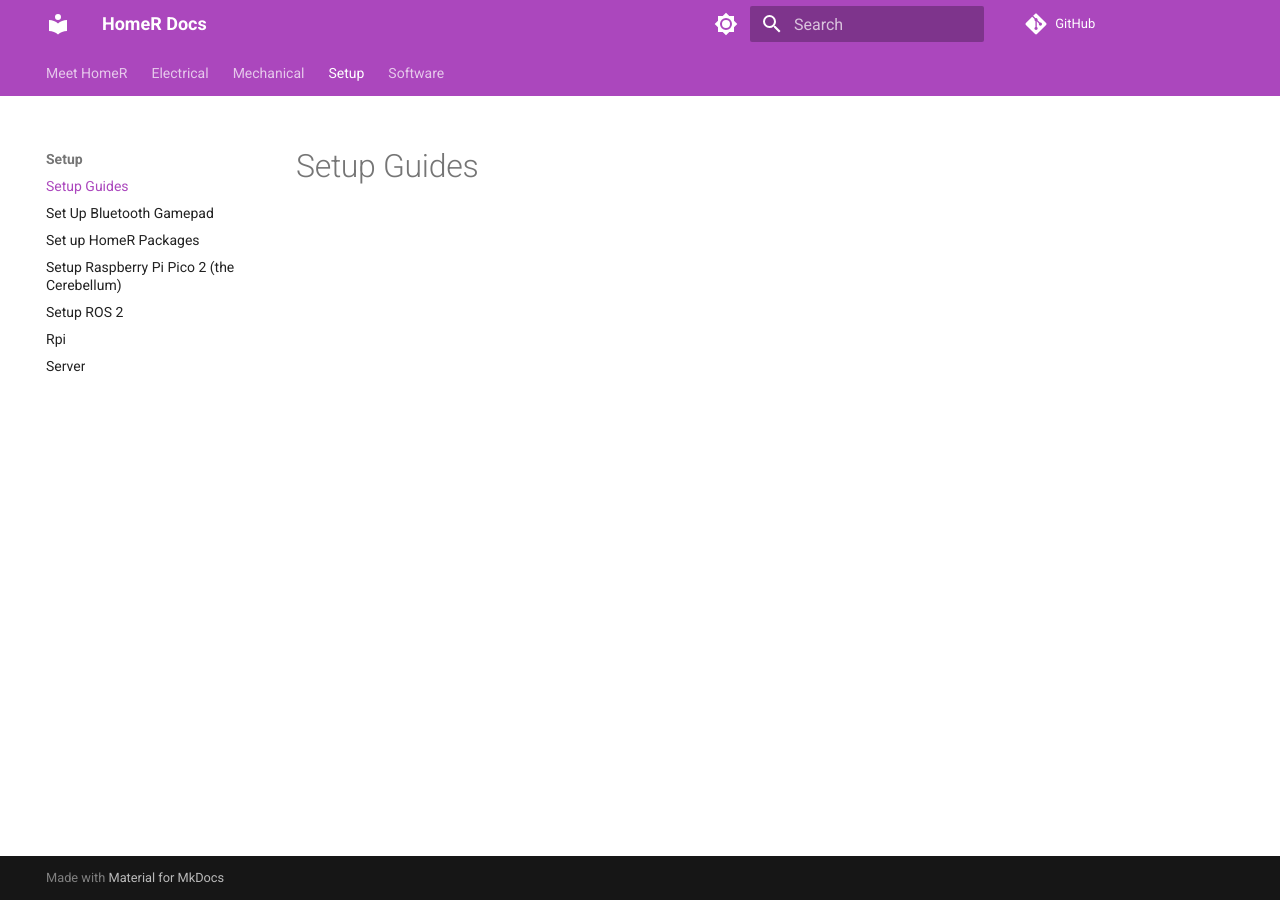
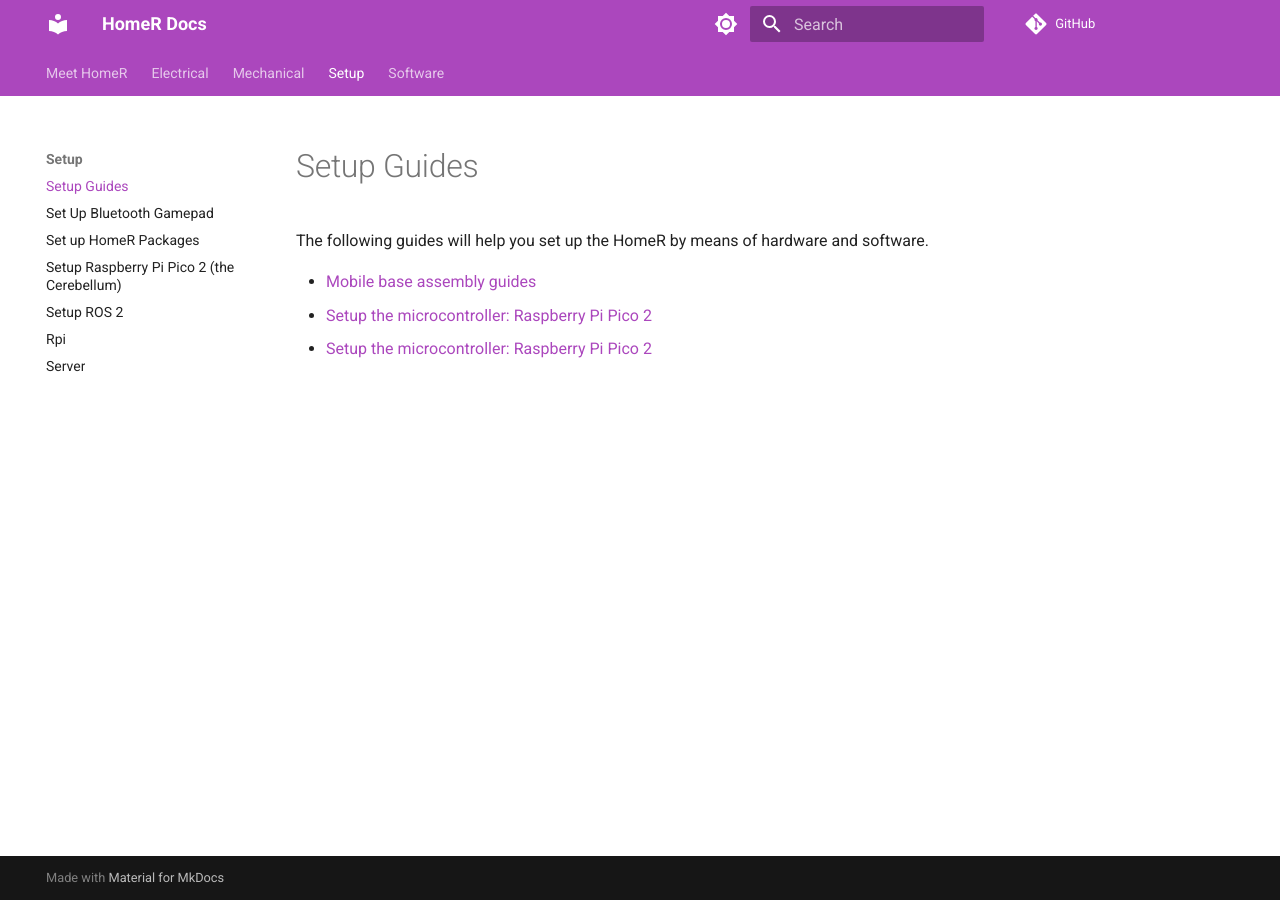
Before and after one commit to linzhangUCA/homer_docs, an MkDocs documentation site: the page built from docs/setup/index.md, in a window 1280 px wide. Built offline with MkDocs 1.6.1 and Material for MkDocs 9.7.7, drawn with Linux system fonts in a browser that asks for light colours; comment, search, counter and statistics services are not loaded.

Commit message:
minor update index page for setup

```diff
--- a/docs/setup/index.md
+++ b/docs/setup/index.md
@@ -1 +1,7 @@
 # Setup Guides
+
+The following guides will help you set up the HomeR by means of hardware and software.
+
+- [Mobile base assembly guides]()
+- [Setup the microcontroller: Raspberry Pi Pico 2](pico.md)
+- [Setup the microcontroller: Raspberry Pi Pico 2](pico.md)
```
